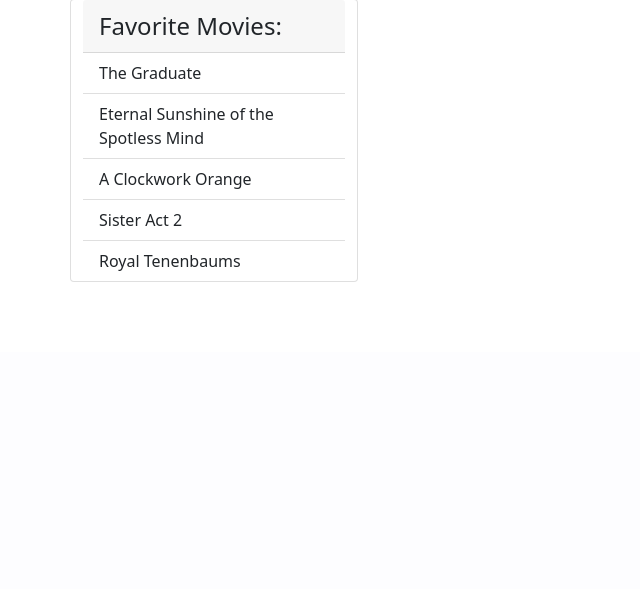
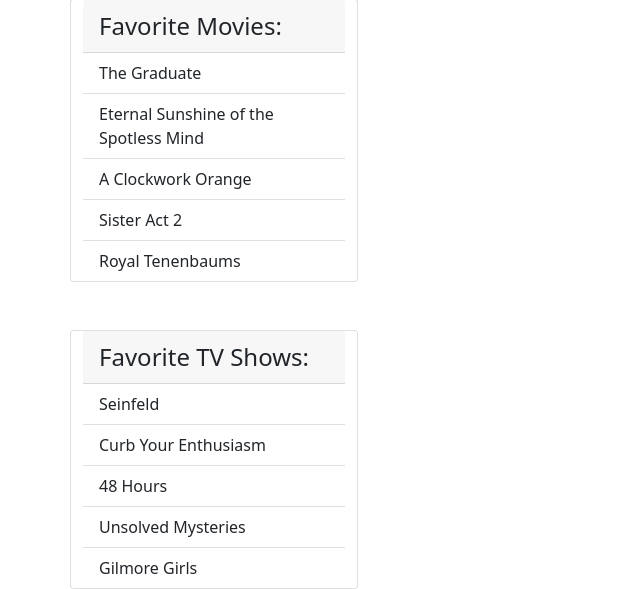
Before and after one commit to graceca87/Week6_Monday_HW, a Flask app: page /favorites in a window 1280 px wide. Shown: the part 448-1037 px from the top of the page, without its empty margins (0-640 px from the left). Before the commit the page ends 730 px from the top, so only its background shows below. Run offline with Flask 2, Linux system fonts and the light colour scheme; some libraries are stand-ins or nearby versions.

Commit message:
added more favorite things

```diff
--- a/app/templates/favorites.html
+++ b/app/templates/favorites.html
@@ -31,4 +31,18 @@
         </ul>
     </div>
 </div>
+<div class='row pt-5'>
+    <div class="card" style="width: 18rem;">
+        <div class="card-header fs-4">
+            Favorite TV Shows:
+        </div>
+        <ul class="list-group list-group-flush">
+            <li class="list-group-item">Seinfeld</li>
+            <li class="list-group-item">Curb Your Enthusiasm</li>
+            <li class="list-group-item">48 Hours</li>
+            <li class="list-group-item">Unsolved Mysteries</li>
+            <li class="list-group-item">Gilmore Girls</li>
+        </ul>
+    </div>
+</div>
 {% endblock content %}
```
Also changed, not shown: app/templates/index.html (+2 -5 lines), app/templates/images/6180557.jpg (added), app/templates/images/Screen Shot 2022-08-16 at 9.01.30 AM.png (added).
